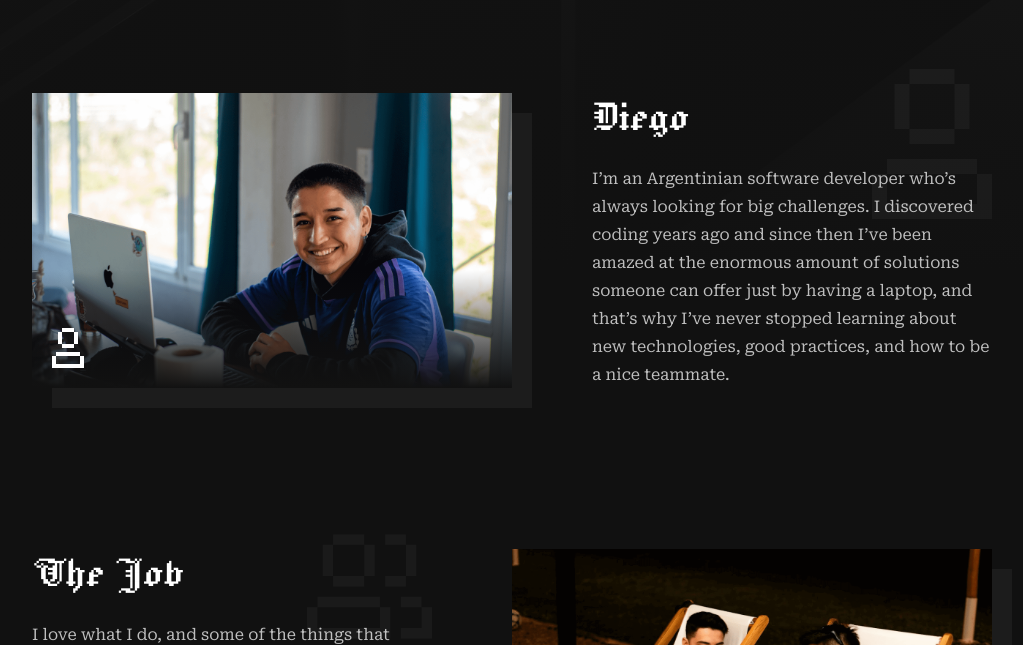
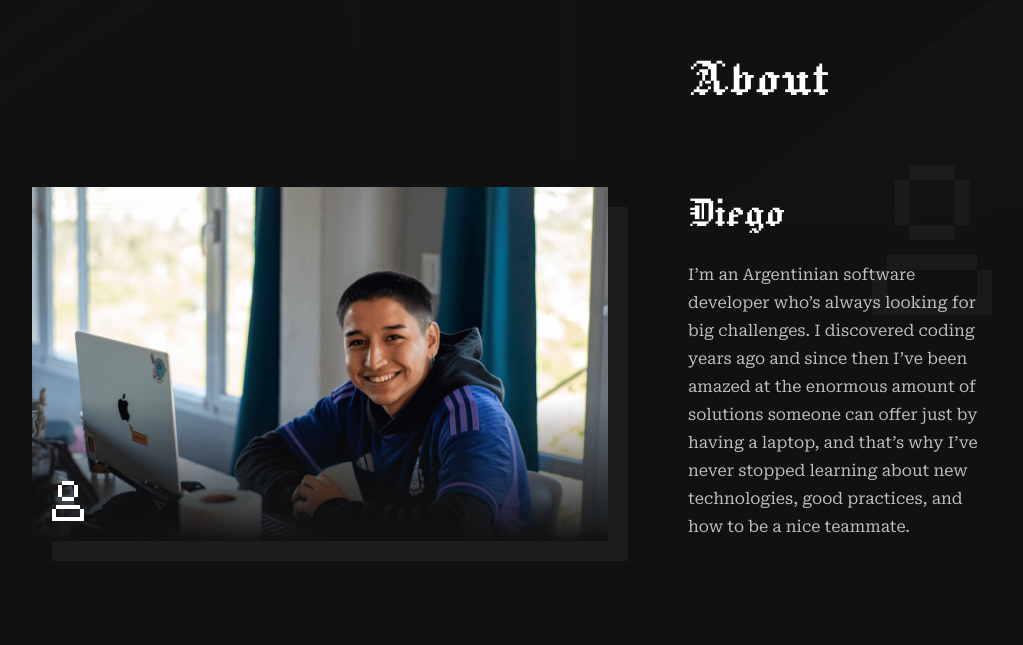
Before and after one commit to DiegoRSM03/drsm, a Next.js app: page / in a window 1280 px wide. Shown: the part 695-1340 px from the top of the page, without its empty margins (128-1151 px from the left). Built offline with nearby package versions, Linux system fonts and the light colour scheme.

Commit message:
fix: refactor

```diff
--- a/sections/home/About.tsx
+++ b/sections/home/About.tsx
@@ -13,7 +13,7 @@ const SECTION_TITLE = "About"
 export const About = () => {
   return (
     <div
-      className={`${WRAPPER_STYLES} relative z-20 -mt-[300px] md:-mt-64 pt-20`}
+      className={`${WRAPPER_STYLES} relative z-20 -mt-[300px] pt-20`}
       id="about"
     >
       <div className={`${WRAPPER_CHILD_STYLES} flex flex-col gap-20 xl:gap-40`}>
@@ -21,7 +21,7 @@ export const About = () => {
           ([innerSectionKey, innerSection], index) => (
             <div
               key={innerSectionKey}
-              className="flex flex-col items-center w-full xl:items-start gap-14 xl:gap-20 xl:odd:flex-row xl:even:flex-row-reverse"
+              className="flex flex-col items-center w-full group/innerSection xl:items-end gap-14 xl:gap-20 xl:odd:flex-row xl:even:flex-row-reverse"
             >
               {/* IMAGE SLIDER */}
               {index === 0 && (
@@ -29,7 +29,7 @@ export const About = () => {
                   {SECTION_TITLE}
                 </h2>
               )}
-              <div className="relative w-full max-w-screen-wrapper xl:max-w-screen-sm shrink-0">
+              <div className="relative w-full xl:w-3/5 max-w-screen-wrapper shrink-0">
                 <div className="absolute w-full h-full top-5 left-5 bg-black2" />
                 <Image
                   alt={`Image for about ${innerSectionKey} inner section`}
@@ -39,7 +39,7 @@ export const About = () => {
                   className="relative"
                 />
                 <div className="absolute w-full h-full top-0 left-0 bg-gradient-to-b from-black/0 from-60% to-black">
-                  <div className="absolute bottom-5 left-5">
+                  <div className="absolute group-odd/innerSection:left-5 group-even/innerSection:right-5 bottom-5">
                     {innerSection.icon}
                   </div>
                 </div>
@@ -48,7 +48,7 @@ export const About = () => {
               {/* CONTENT */}
               <div className="flex flex-col justify-end">
                 {index === 0 && (
-                  <h2 className="hidden mb-20 text-6xl font-jacquard xl:visible">
+                  <h2 className="hidden mb-20 text-6xl font-jacquard xl:block">
                     {SECTION_TITLE}
                   </h2>
                 )}
--- a/sections/home/LandingHeader.tsx
+++ b/sections/home/LandingHeader.tsx
@@ -23,7 +23,7 @@ export const LandingHeader = () => {
       <Image
         src={HomeWallpaper}
         alt={LANDING_HEADER_WALLPAPER_ALT}
-        className="object-cover h-svh md:h-[900px] 2xl:h-[800px]"
+        className="object-cover h-svh md:h-[900px]"
         quality={85}
       />
       <div className="absolute top-0 left-0 w-full h-full bg-gradient-to-b from-black/60 via-black/90 to-black" />
--- a/sections/home/WorkExperience.tsx
+++ b/sections/home/WorkExperience.tsx
@@ -45,8 +45,9 @@ export const WorkExperience = () => {
                 <Image
                   alt={`Work experience in ${workExperienceKey}`}
                   src={workExperience.companyImage}
-                  className="h-[120px] xl:h-[200px]"
+                  className="h-[120px] xl:h-[200px] w-auto"
                   width={120}
+                  height={120}
                   quality={85}
                 />
 
```
